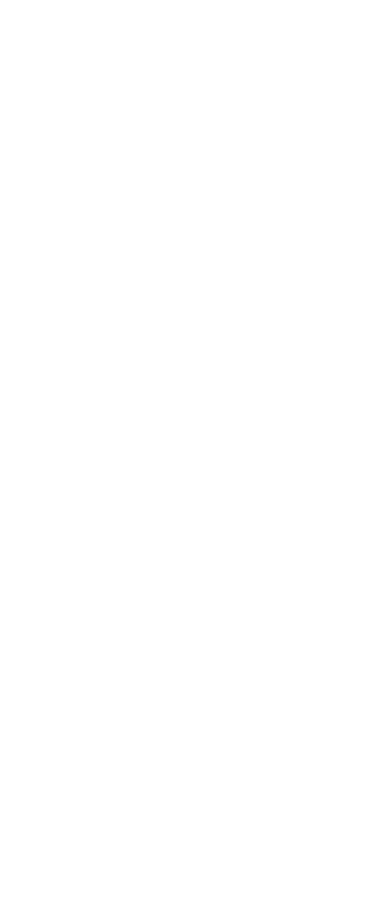
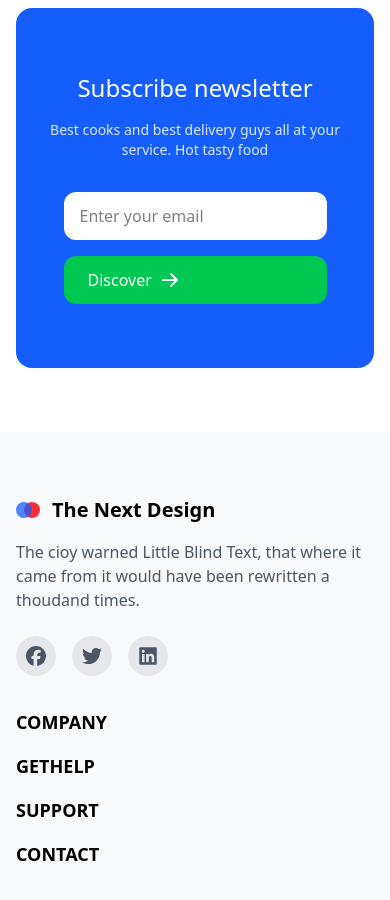
Before and after one commit to mithunbiswas1/landing-page-react, a React (Vite) app: page / in a window 390 px wide. Shown: the part 7880-8780 px from the top of the page. Before the commit the page ends 7824 px from the top, so only its background shows below. Built offline with nearby package versions, Linux system fonts and the light colour scheme.

Commit message:
Newsletter complete and Footer section running

```diff
--- a/src/App.jsx
+++ b/src/App.jsx
@@ -1,8 +1,10 @@
 import { CompanyLogo } from "./components/CompanyLogo";
 import { FeaturesSection } from "./components/FeaturesSection";
+import { FooterSection } from "./components/FooterSection";
 import { HeroSection } from "./components/HeroSection";
 import { MonitorSection } from "./components/MonitorSection";
 import { Navbar } from "./components/Navbar";
+import { NewsLetterSection } from "./components/NewsLetterSection";
 import { PricingSection } from "./components/PricingSection";
 import { PurposeSection } from "./components/PurposeSection";
 import { ScheduleSection } from "./components/ScheduleSection";
@@ -24,6 +26,8 @@
         <PricingSection />
         <ServiceSection />
         <TestimonialSection />
+        <NewsLetterSection />
+        <FooterSection />
       </div>
     </main>
   );
--- /dev/null
+++ b/src/components/FooterSection.jsx
@@ -0,0 +1,90 @@
+import React from "react";
+import { FaFacebook, FaLinkedin, FaTwitter } from "react-icons/fa6";
+
+const footerLinks = {
+  company: [
+    { name: "About", href: "#" },
+    { name: "Terms of Use", href: "#" },
+    { name: "Privacy Policy", href: "#" },
+    { name: "How it Works", href: "#" },
+    { name: "Contact Us", href: "#" },
+  ],
+  getHelp: [
+    { name: "Support Carrer", href: "#" },
+    { name: "24h Service", href: "#" },
+    { name: "Quick Chat", href: "#" },
+  ],
+  support: [
+    { name: "FAQ", href: "#" },
+    { name: "Policy", href: "#" },
+    { name: "Business", href: "#" },
+  ],
+  contact: [
+    { name: "WhatsApp", href: "#" },
+    { name: "Support 24", href: "#" },
+  ],
+};
+
+export const FooterSection = () => {
+  return (
+    <footer className="bg-gray-50">
+      <div className="container mx-auto px-4 py-16">
+        <div className="grid grid-cols-1 md:grid-cols-2 lg:grid-cols-12 gap-8 lg:gap-12">
+          {/* brand column  */}
+          <div className="lg:col-span-4">
+            <div className="flex items-center gap-2 mb-4">
+              <div className="flex justify-center cursor-pointer">
+                <div className="h-4 w-4 bg-blue-600 rounded-full opacity-75 hover:opacity-100 transition-opacity"></div>
+                <div className="h-4 w-4 bg-red-500 rounded-full opacity-100 hover:opacity-75 transition-opacity -ml-2"></div>
+              </div>
+              <span className="text-xl font-bold ml-1">The Next Design</span>
+            </div>
+
+            <p className="text-gray-600 mb-6">
+              The cioy warned Little Blind Text, that where it came from it
+              would have been rewritten a thoudand times.
+            </p>
+
+            <div className="flex items-center gap-4">
+              <a
+                href="#"
+                className="w-10 h-10 bg-gray-200 rounded-full flex items-center justify-center text-gray-600 hover:bg-gray-600 hover:text-blue-600 transition-all duration-200"
+              >
+                <FaFacebook className="size-5" />
+              </a>
+
+              <a
+                href="#"
+                className="w-10 h-10 bg-gray-200 rounded-full flex items-center justify-center text-gray-600 hover:bg-gray-600 hover:text-blue-600 transition-all duration-200"
+              >
+                <FaTwitter className="size-5" />
+              </a>
+
+              <a
+                href="#"
+                className="w-10 h-10 bg-gray-200 rounded-full flex items-center justify-center text-gray-600 hover:bg-gray-600 hover:text-blue-600 transition-all duration-200"
+              >
+                <FaLinkedin className="size-5" />
+              </a>
+            </div>
+          </div>
+
+          {/* footer navigation  */}
+          <div className="">
+            <div className="">
+              {Object.entries(footerLinks).map(
+                ([category, links], categoryIndex) => (
+                  <div key={category} className="flex items-center">
+                    <h3 className="text-lg font-semibold mb-4 uppercase">
+                      {category}
+                    </h3>
+                  </div>
+                )
+              )}
+            </div>
+          </div>
+        </div>
+      </div>
+    </footer>
+  );
+};
--- /dev/null
+++ b/src/components/NewsLetterSection.jsx
@@ -0,0 +1,43 @@
+import React from "react";
+import { HiArrowRight } from "react-icons/hi";
+
+export const NewsLetterSection = () => {
+  return (
+    <section className="container mx-auto px-4 py-16">
+      <div className="bg-blue-600 rounded-2xl overflow-hidden">
+        <div className="relative px-6 md:px-16 py-16 md:py-24">
+          {/* gradient bg */}
+          <div className="absolute top-0 right-0 w-1/2 h-full bg-blue-700 clip-path-slant hidden md:block"></div>
+
+          <div className="relative flex flex-col lg:flex-row items-center justify-between gap-8 lg:gap-12">
+            {/* left content  */}
+            <div className="text-white max-w-lg text-center md:text-left">
+              <h2 className="text-2xl md:text-3xl lg:text-4xl font-medium mb-4">
+                Subscribe newsletter
+              </h2>
+              <p className="text-blue-100 text-sm sm:text-base">
+                Best cooks and best delivery guys all at your service. Hot tasty
+                food
+              </p>
+            </div>
+
+            {/* right content  */}
+            <div className="flex flex-col sm:flex-row gap-4 sm:gap-0">
+              <input
+                type="email"
+                name=""
+                id=""
+                placeholder="Enter your email"
+                className="w-full bg-white sm:w-auto md:w-80 px-4 py-3 sm:py-4 rounded-xl sm:rounded-l-xl sm:rounded-r-none focus:outline-none"
+              />
+              <button className="w-full sm:w-auto cursor-pointer bg-green-500 px-6 sm:px-8 py-3 sm:py-4 rounded-xl sm:rounded-l-none sm:rounded-r-lg flex items-center  gap-2 text-white">
+                <span>Discover</span>
+                <HiArrowRight className="size-5" />
+              </button>
+            </div>
+          </div>
+        </div>
+      </div>
+    </section>
+  );
+};
--- a/src/index.css
+++ b/src/index.css
@@ -42,3 +42,7 @@
   opacity: 0.5;
   cursor: not-allowed;
 }
+
+.clip-path-slant {
+  clip-path: polygon(20% 0%, 100% 0%, 100% 100%, 0% 100%);
+}
```
